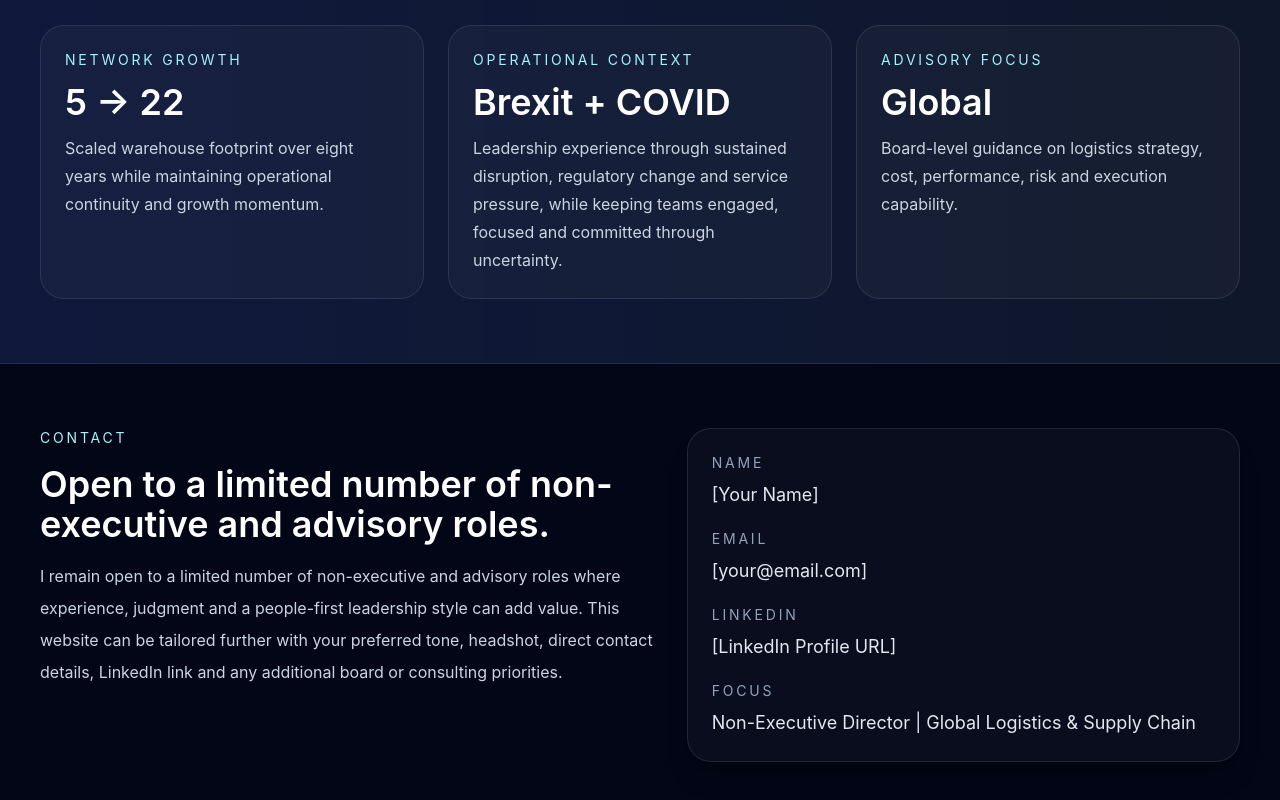
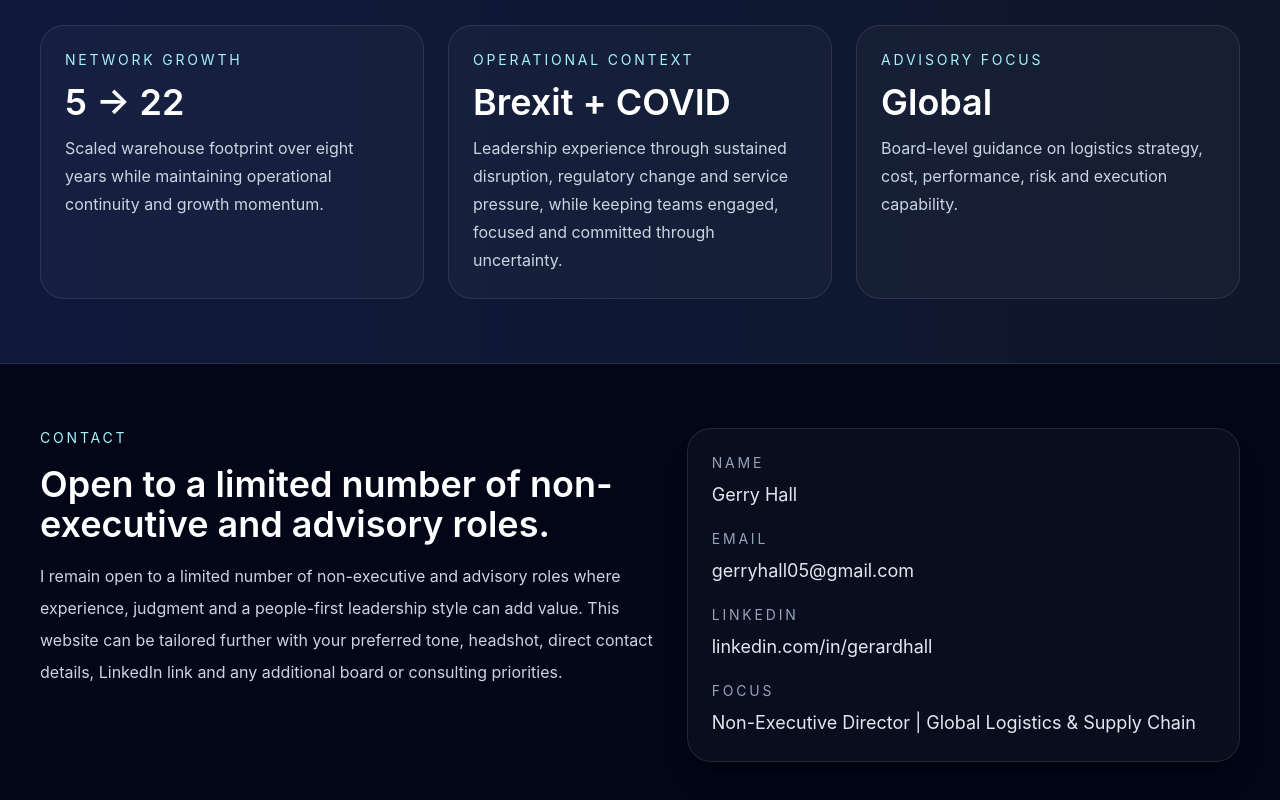
Before and after one commit to gerryhall05-commits/gerry-hall-website, a React (Vite) app: page / in a window 1280 px wide. Shown: the part 2931-3731 px from the top of the page. Built offline with nearby package versions, Linux system fonts and the light colour scheme.

Commit message:
Update App.jsx

```diff
--- a/src/App.jsx
+++ b/src/App.jsx
@@ -200,15 +200,15 @@ export default function App() {
             <div className="space-y-5 text-slate-200">
               <div>
                 <div className="text-sm uppercase tracking-[0.2em] text-slate-400">Name</div>
-                <div className="mt-2 text-lg">[Your Name]</div>
+                <div className="mt-2 text-lg">Gerry Hall</div>
               </div>
               <div>
                 <div className="text-sm uppercase tracking-[0.2em] text-slate-400">Email</div>
-                <div className="mt-2 text-lg">[your@email.com]</div>
+                <div className="mt-2 text-lg">gerryhall05@gmail.com</div>
               </div>
               <div>
                 <div className="text-sm uppercase tracking-[0.2em] text-slate-400">LinkedIn</div>
-                <div className="mt-2 text-lg">[LinkedIn Profile URL]</div>
+                <div className="mt-2 text-lg">linkedin.com/in/gerardhall</div>
               </div>
               <div>
                 <div className="text-sm uppercase tracking-[0.2em] text-slate-400">Focus</div>
```
